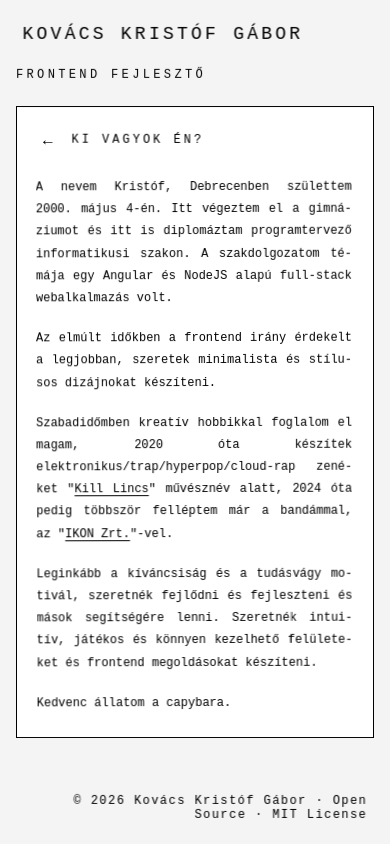
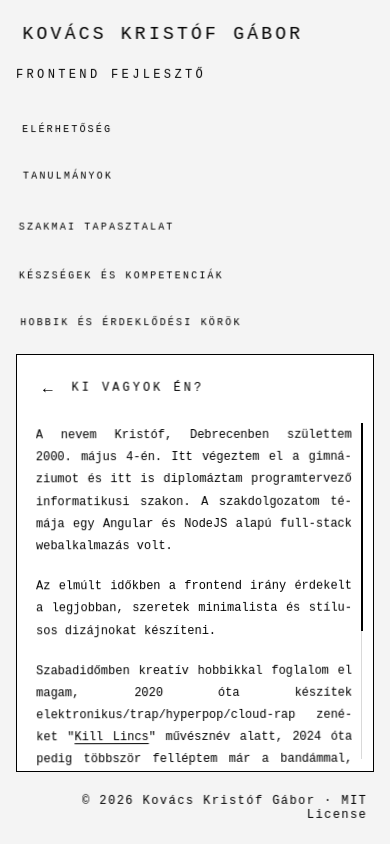
Before and after one commit to kovacskristofgabor/oneletrajz-kkg, an Angular app: page / in a window 390 px wide. Both pictures are taken after a click on the button "KOVÁCS KRISTÓF GÁBOR". Built offline with nearby package versions, Linux system fonts and the light colour scheme.

Commit message:
version 0.2 - added scrollbar, mobile layout fixes, ripple effect time decreased

```diff
--- a/src/app/app.ts
+++ b/src/app/app.ts
@@ -79,8 +79,9 @@ export class App {
 
   private show({ section, trigger }: SectionSelection): void {
     const rect = trigger.getBoundingClientRect();
-    this.originX.set(rect.left + rect.width / 2 - window.innerWidth / 2);
-    this.originY.set(rect.top + rect.height / 2 - window.innerHeight / 2);
+    const anchor = this.panel().anchor();
+    this.originX.set(rect.left + rect.width / 2 - anchor.x);
+    this.originY.set(rect.top + rect.height / 2 - anchor.y);
     this.lastTrigger = trigger;
     this.openSection.set(section);
     requestAnimationFrame(() =>
--- a/src/app/click-waves.ts
+++ b/src/app/click-waves.ts
@@ -4,7 +4,8 @@ import { Injectable } from '@angular/core';
 export const WAVE_SPEED = 1400;
 /** Thickness of the drawn wave ring in px. */
 export const WAVE_BAND = 70;
-const WAVE_COOLDOWN_MS = 1000;
+/** Minimum time between two click waves. */
+const WAVE_COOLDOWN_MS = 250;
 
 /** Peak push (px) a passing wave gives a floating label. */
 const PUSH_STRENGTH = 70;
@@ -34,7 +35,7 @@ export class ClickWaves {
   private waves: ClickWave[] = [];
   private lastT = Number.NEGATIVE_INFINITY;
 
-  /** Starts a wave unless one already started within the last second. */
+  /** Starts a wave unless one already started within the cooldown. */
   start(x: number, y: number, now: number): boolean {
     if (now - this.lastT < WAVE_COOLDOWN_MS) {
       return false;
--- a/src/app/code-rain/code-rain-renderer.ts
+++ b/src/app/code-rain/code-rain-renderer.ts
@@ -7,7 +7,7 @@
  * the reveal reads as a code stream rather than static noise.
  *
  * A click sends a ring-shaped wave of glyphs from the click position to the
- * edge of the screen. The once-per-second limit lives in ClickWaves.
+ * edge of the screen. The cooldown between waves lives in ClickWaves.
  */
 
 import { WAVE_BAND, WAVE_SPEED } from '../click-waves';
--- a/src/app/copyright/copyright.ts
+++ b/src/app/copyright/copyright.ts
@@ -14,7 +14,7 @@ import { startFloating } from '../floating';
 
 @Component({
   selector: 'app-copyright',
-  template: `<p #text>© 2026 Kovács Kristóf Gábor · Open Source · MIT License</p>`,
+  template: `<p #text>© 2026 Kovács Kristóf Gábor · MIT License</p>`,
   styleUrl: './copyright.css',
   changeDetection: ChangeDetectionStrategy.OnPush,
 })
--- a/src/app/hero/hero.ts
+++ b/src/app/hero/hero.ts
@@ -30,6 +30,7 @@ export class Hero implements AfterViewInit {
   private readonly zone = inject(NgZone);
   private readonly destroyRef = inject(DestroyRef);
   private readonly waves = inject(ClickWaves);
+  private readonly host = inject<ElementRef<HTMLElement>>(ElementRef);
 
   readonly name = input.required<string>();
   readonly role = input.required<string>();
@@ -55,6 +56,25 @@ export class Hero implements AfterViewInit {
       }),
     );
     this.destroyRef.onDestroy(stop);
+    this.publishBottom();
+  }
+
+  private publishBottom(): void {
+    const host = this.host.nativeElement;
+    const root = document.documentElement;
+    const update = () => {
+      const rect = host.getBoundingClientRect();
+      root.style.setProperty('--hero-bottom', `${Math.ceil(rect.bottom)}px`);
+      root.style.setProperty('--hero-right', `${Math.ceil(rect.right)}px`);
+    };
+    update();
+    const observer = new ResizeObserver(update);
+    observer.observe(host);
+    window.addEventListener('resize', update);
+    this.destroyRef.onDestroy(() => {
+      observer.disconnect();
+      window.removeEventListener('resize', update);
+    });
   }
 
   protected select(section: Section, trigger: EventTarget | null): void {
--- /dev/null
+++ b/src/app/scroll-indicator/scroll-indicator.css
@@ -0,0 +1,45 @@
+:host {
+  position: absolute;
+  top: 0;
+  right: 6px;
+  bottom: 12px;
+  width: 12px;
+  visibility: hidden;
+}
+
+:host(.visible) {
+  visibility: visible;
+}
+
+:host::before {
+  content: '';
+  position: absolute;
+  top: 0;
+  bottom: 0;
+  right: 5px;
+  width: 1px;
+  background: rgba(0, 0, 0, 0.15);
+}
+
+.thumb {
+  position: absolute;
+  top: 0;
+  left: 0;
+  right: 0;
+  cursor: grab;
+  touch-action: none;
+}
+
+.thumb::after {
+  content: '';
+  position: absolute;
+  top: 0;
+  bottom: 0;
+  right: 4.5px;
+  width: 2px;
+  background: #000;
+}
+
+.thumb.dragging {
+  cursor: grabbing;
+}
--- /dev/null
+++ b/src/app/scroll-indicator/scroll-indicator.ts
@@ -0,0 +1,98 @@
+import {
+  ChangeDetectionStrategy,
+  Component,
+  ElementRef,
+  NgZone,
+  effect,
+  inject,
+  input,
+  viewChild,
+} from '@angular/core';
+
+const MIN_THUMB_PX = 24;
+
+@Component({
+  selector: 'app-scroll-indicator',
+  template: '<div #thumb class="thumb"></div>',
+  styleUrl: './scroll-indicator.css',
+  changeDetection: ChangeDetectionStrategy.OnPush,
+  host: { 'aria-hidden': 'true' },
+})
+export class ScrollIndicator {
+  private readonly zone = inject(NgZone);
+  private readonly host = inject<ElementRef<HTMLElement>>(ElementRef);
+  private readonly thumb = viewChild.required<ElementRef<HTMLElement>>('thumb');
+
+  readonly for = input.required<HTMLElement>();
+
+  constructor() {
+    effect((onCleanup) => {
+      const target = this.for();
+      const thumb = this.thumb().nativeElement;
+      const cleanup = this.zone.runOutsideAngular(() => this.track(target, thumb));
+      onCleanup(cleanup);
+    });
+  }
+
+  private track(target: HTMLElement, thumb: HTMLElement): () => void {
+    const host = this.host.nativeElement;
+    let thumbHeight = 0;
+    let travel = 0;
+
+    const update = () => {
+      const overflow = target.scrollHeight - target.clientHeight;
+      host.classList.toggle('visible', overflow > 1);
+      if (overflow <= 1) {
+        return;
+      }
+      const trackHeight = host.clientHeight;
+      thumbHeight = Math.max(MIN_THUMB_PX, (trackHeight * target.clientHeight) / target.scrollHeight);
+      travel = trackHeight - thumbHeight;
+      thumb.style.height = `${thumbHeight}px`;
+      thumb.style.transform = `translateY(${(travel * target.scrollTop) / overflow}px)`;
+    };
+
+    let dragStartY = 0;
+    let dragStartScroll = 0;
+    const onDown = (event: PointerEvent) => {
+      dragStartY = event.clientY;
+      dragStartScroll = target.scrollTop;
+      thumb.setPointerCapture(event.pointerId);
+      thumb.classList.add('dragging');
+      event.preventDefault();
+    };
+    const onMove = (event: PointerEvent) => {
+      if (!thumb.hasPointerCapture(event.pointerId) || travel <= 0) {
+        return;
+      }
+      const overflow = target.scrollHeight - target.clientHeight;
+      target.scrollTop = dragStartScroll + ((event.clientY - dragStartY) * overflow) / travel;
+    };
+    const onUp = (event: PointerEvent) => {
+      thumb.releasePointerCapture(event.pointerId);
+      thumb.classList.remove('dragging');
+    };
+
+    target.addEventListener('scroll', update, { passive: true });
+    thumb.addEventListener('pointerdown', onDown);
+    thumb.addEventListener('pointermove', onMove);
+    thumb.addEventListener('pointerup', onUp);
+    thumb.addEventListener('pointercancel', onUp);
+    const observer = new ResizeObserver(update);
+    observer.observe(target);
+    observer.observe(host);
+    for (const child of Array.from(target.children)) {
+      observer.observe(child);
+    }
+    update();
+
+    return () => {
+      target.removeEventListener('scroll', update);
+      thumb.removeEventListener('pointerdown', onDown);
+      thumb.removeEventListener('pointermove', onMove);
+      thumb.removeEventListener('pointerup', onUp);
+      thumb.removeEventListener('pointercancel', onUp);
+      observer.disconnect();
+    };
+  }
+}
--- a/src/app/section-panel/section-panel.css
+++ b/src/app/section-panel/section-panel.css
@@ -1,15 +1,22 @@
 :host {
   --ox: 0px;
   --oy: 0px;
+  --pad-top: 28px;
+  --pad-x: 32px;
+  --pad-bottom: 32px;
+  --free-left: calc(var(--hero-right, 0px) + 32px);
+  --free-right: 32px;
   position: fixed;
   top: 50%;
-  left: 50%;
+  left: calc((var(--free-left) + 100vw - var(--free-right)) / 2);
   z-index: 3;
-  display: block;
-  width: min(560px, calc(100vw - 32px));
-  max-height: calc(100vh - 32px);
-  overflow: auto;
-  padding: 28px 32px 32px;
+  display: flex;
+  flex-direction: column;
+  width: max(320px, min(560px, calc(100vw - var(--free-left) - var(--free-right))));
+  max-height: calc(100vh - 144px);
+  overflow: hidden;
+  container: panel / inline-size;
+  padding-top: var(--pad-top);
   background: #fff;
   border: 1px solid #000;
   opacity: 0;
@@ -27,10 +34,38 @@
 }
 
 .head {
+  flex: 0 0 auto;
   display: flex;
   align-items: center;
   gap: 14px;
-  margin-bottom: 22px;
+  padding: 0 var(--pad-x) 22px;
+}
+
+.scroll-area {
+  position: relative;
+  flex: 1 1 auto;
+  min-height: 0;
+  display: flex;
+  flex-direction: column;
+}
+
+.scroll {
+  flex: 1 1 auto;
+  min-height: 0;
+  overflow-y: auto;
+  overscroll-behavior: contain;
+  padding: 0 var(--pad-x) var(--pad-bottom);
+  /* The thin black app-scroll-indicator replaces the native scrollbar. */
+  scrollbar-width: none;
+}
+
+.scroll::-webkit-scrollbar {
+  display: none;
+}
+
+.scroll:focus-visible {
+  outline: 1px dotted #000;
+  outline-offset: -4px;
 }
 
 .back {
@@ -153,11 +188,28 @@ h2 {
   border: 0;
 }
 
+@media (max-width: 899px) {
+  :host {
+    --free-top: calc(var(--hero-bottom, 0px) + 20px);
+    --free-bottom: 72px;
+    left: 50%;
+    width: min(560px, calc(100vw - 32px));
+    top: calc((var(--free-top) + 100vh - var(--free-bottom)) / 2);
+    top: calc((var(--free-top) + 100dvh - var(--free-bottom)) / 2);
+    max-height: max(220px, calc(100vh - var(--free-top) - var(--free-bottom)));
+    max-height: max(220px, calc(100dvh - var(--free-top) - var(--free-bottom)));
+  }
+}
+
 @media (max-width: 600px) {
   :host {
-    padding: 22px 20px 24px;
+    --pad-top: 22px;
+    --pad-x: 20px;
+    --pad-bottom: 24px;
   }
+}
 
+@container panel (max-width: 480px) {
   .item {
     flex-wrap: wrap;
     gap: 4px 12px;
--- a/src/app/section-panel/section-panel.html
+++ b/src/app/section-panel/section-panel.html
@@ -6,6 +6,8 @@
     <h2 #title id="panel-title">{{ section.title }}</h2>
   </div>
 
+  <div class="scroll-area">
+    <div #scroller class="scroll" tabindex="0">
       <div #body class="body">
         @for (item of section.items; track $index) {
           <div class="item">
@@ -40,4 +42,7 @@
           </div>
         }
       </div>
+    </div>
+    <app-scroll-indicator [for]="scroller" />
+  </div>
 }
--- a/src/app/section-panel/section-panel.ts
+++ b/src/app/section-panel/section-panel.ts
@@ -14,10 +14,11 @@ import {
 } from '@angular/core';
 import { ItemLink, Section } from '../cv-data';
 import { Icon } from '../icon/icon';
+import { ScrollIndicator } from '../scroll-indicator/scroll-indicator';
 
 @Component({
   selector: 'app-section-panel',
-  imports: [Icon],
+  imports: [Icon, ScrollIndicator],
   templateUrl: './section-panel.html',
   styleUrl: './section-panel.css',
   changeDetection: ChangeDetectionStrategy.OnPush,
@@ -71,6 +72,11 @@ export class SectionPanel implements AfterViewInit {
     return typeof part === 'string' ? null : part;
   }
 
+  anchor(): { x: number; y: number } {
+    const style = getComputedStyle(this.host.nativeElement);
+    return { x: parseFloat(style.left), y: parseFloat(style.top) };
+  }
+
   focusBack(): void {
     this.backBtn()?.nativeElement.focus();
   }
```
Lines whose indentation alone changed are shown as unchanged.
